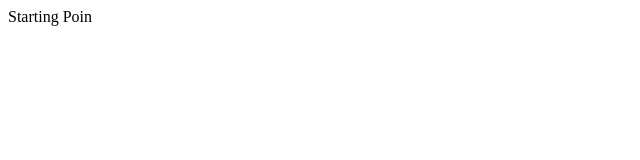
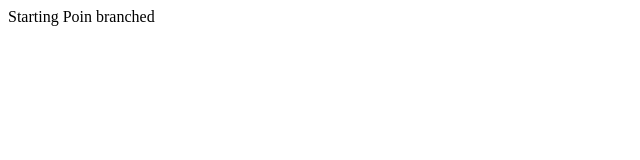
Before and after one commit to devlabs-marcos/rebaselearn, a plain HTML site: page index.html in a window 1280 px wide. Shown: the full height of the page, 0-640 px from the left. Drawn offline with Linux system fonts and the light colour scheme.

Commit message:
fix(SHOP-2): first commit

```diff
--- a/index.html
+++ b/index.html
@@ -6,6 +6,6 @@
     <title>Document</title>
   </head>
   <body>
-    Starting Poin
+    Starting Poin branched
   </body>
 </html>
```
